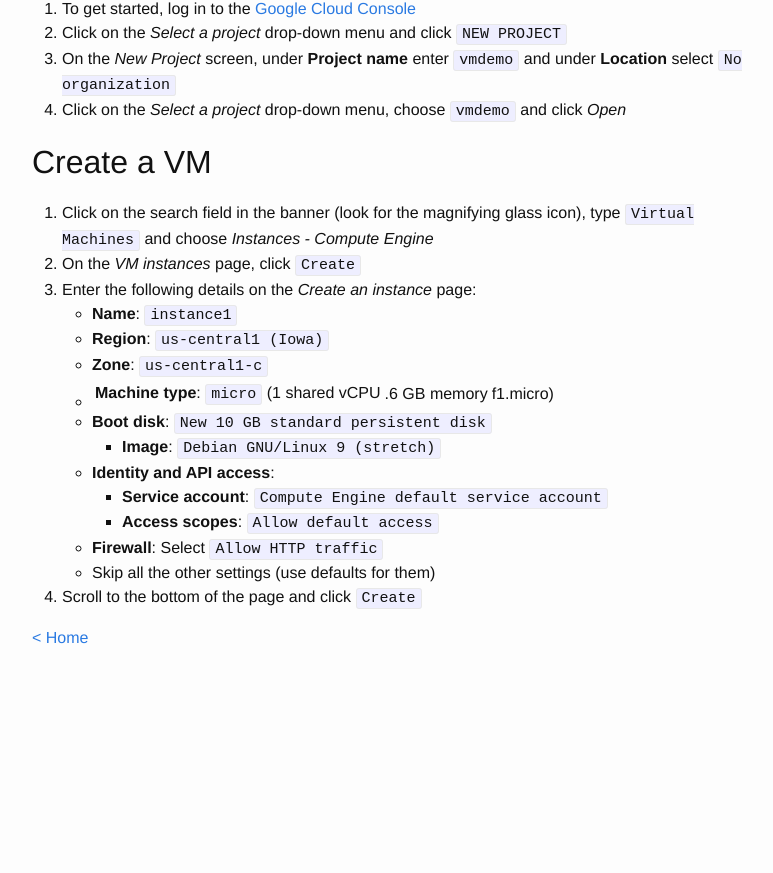
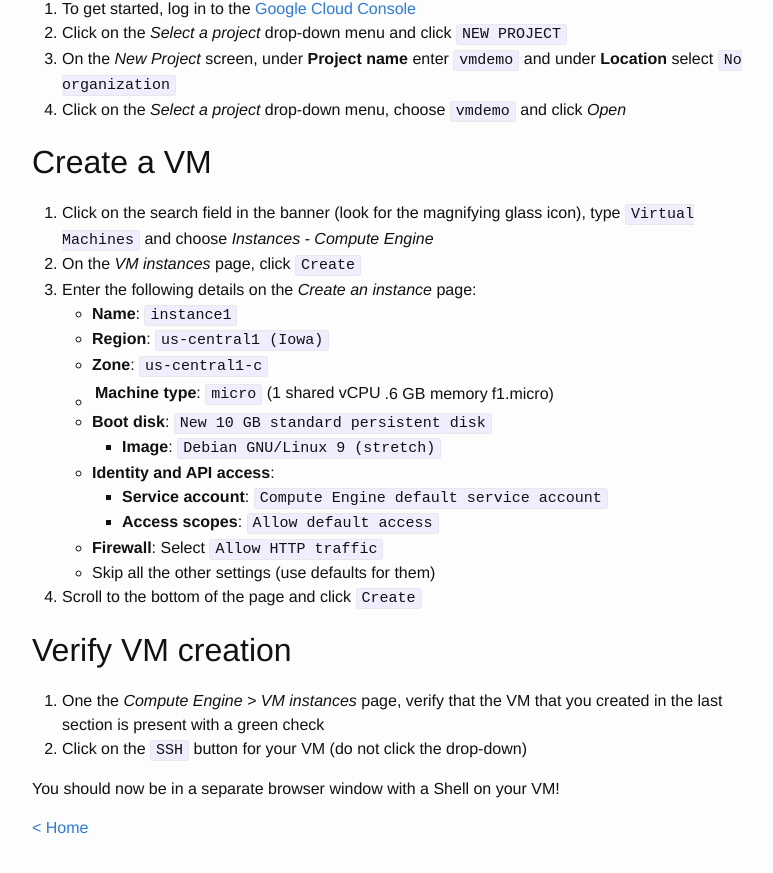
Before and after one commit to mixpix3ls/mixpix3ls.github.io, a Jekyll site: the page built from _posts/2019-05-13-gcp-virtual-machines.markdown, in a window 1280 px wide and 900 px high, scrolled down 722 px. Shown: the top 873 px of the window, without its empty margins (238-1011 px from the left). Built offline with Jekyll 4.4.1, drawn with Linux system fonts in a browser that asks for light colours; before the commit the page ends 1432 px from its top, so only the background shows below that.

Commit message:
GCP VM content

```diff
--- a/_posts/2019-05-13-gcp-virtual-machines.markdown
+++ b/_posts/2019-05-13-gcp-virtual-machines.markdown
@@ -44,5 +44,12 @@ In this tutorial, you will execute the steps required to create a Linux Virtual
 	* Skip all the other settings (use defaults for them)
 4. Scroll to the bottom of the page and click `Create`
 
+## Verify VM creation
+
+1. One the *Compute Engine > VM instances* page, verify that the VM that you created in the last section is present with a green check
+2. Click on the `SSH` button for your VM (do not click the drop-down)
+
+You should now be in a separate browser window with a Shell on your VM!
+
+
 [Google Cloud Console]: https://console.cloud.google.com
-[Hamburger Menu]: assets/hamburgerMenu.png
```
